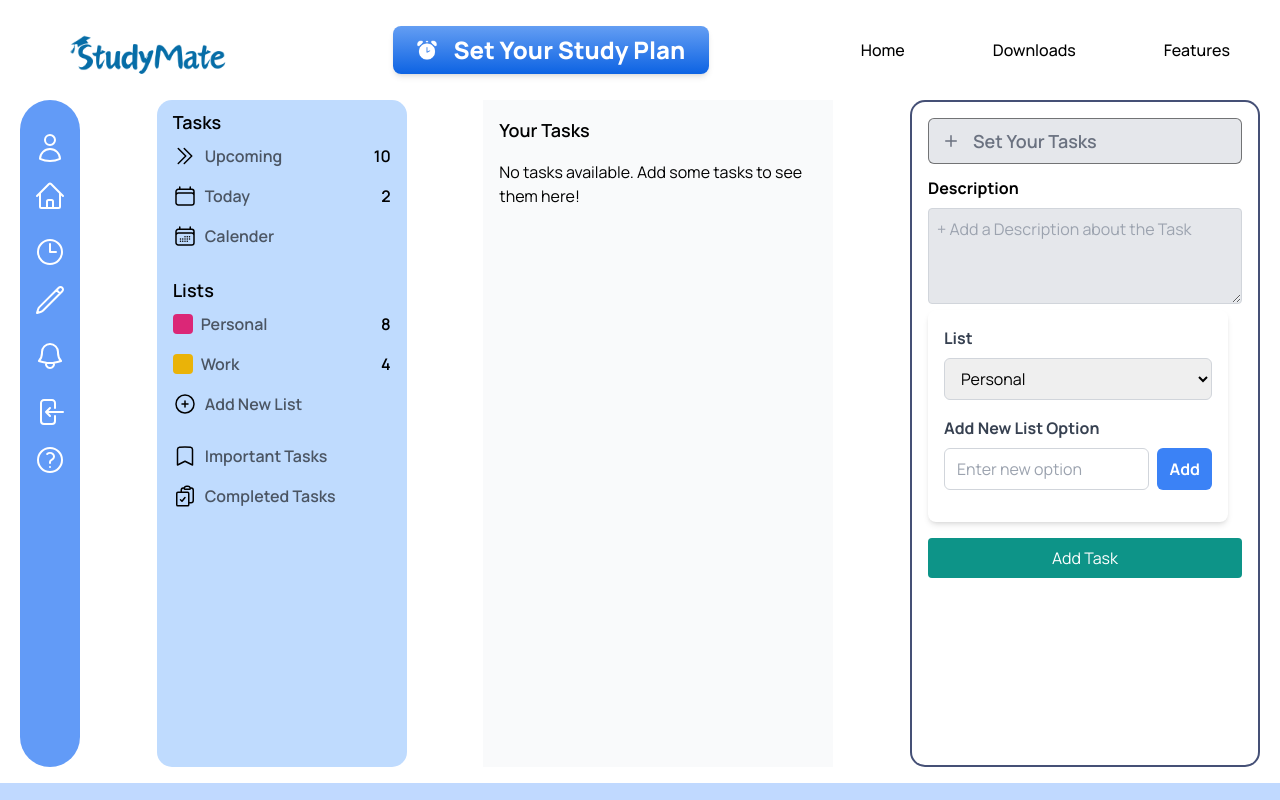
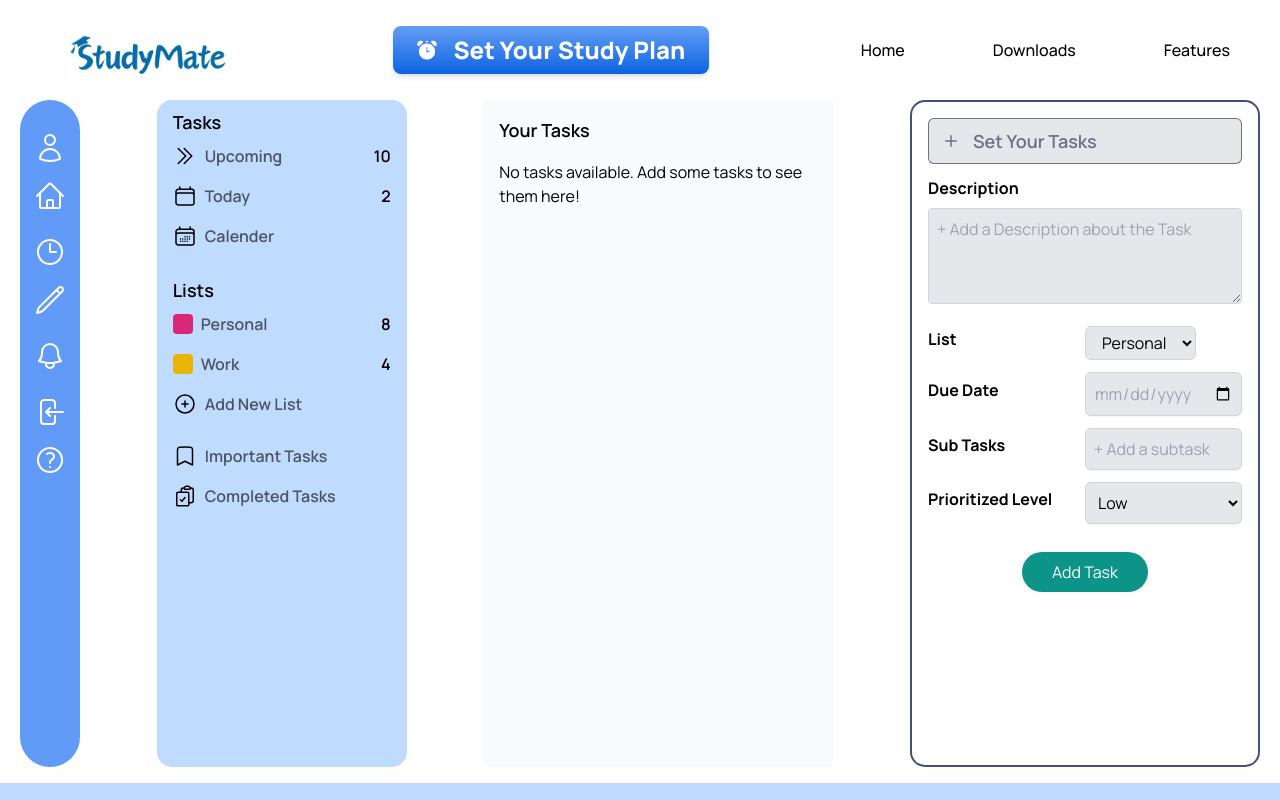
Before and after one commit to kanishkapg/StudyMate, a React (Vite) app in the folder frontend/: page /to-do-before in a window 1280 px wide. Shown: the top 800 px of the page. Built offline with nearby package versions, Linux system fonts and the light colour scheme.

Commit message:
completed the task form

```diff
--- a/frontend/src/pages/ToDoBeforeLogin.jsx
+++ b/frontend/src/pages/ToDoBeforeLogin.jsx
@@ -162,12 +162,14 @@ const ToDoListPage = () => {
           />
         </div>
 
-        <div className="grid">
-        <div className="p-4 bg-white shadow-md rounded-lg w-[300px]">
-      {/* Label and Dropdown */}
-      <div className="mb-4">
-        <label className="block text-gray-700 font-bold mb-2">List</label>
-        <select className="w-full px-3 py-2 border border-gray-300 rounded-md focus:outline-none focus:ring-2 focus:ring-blue-500">
+        <div className="w-full mt-4 ">
+          <div className="flex items-center mb-3">
+            <div className="w-1/2 items-center">
+              <p className="block font-bold mb-2">List</p>
+            </div>
+            <div className="w-1/2 flex items-center">
+              <select className="w-auto px-3 py-1 border bg-gray-200 border-gray-300 rounded-md focus:outline-none
+              focus:ring-2 focus:ring-blue-500">
                 {listOptions.map((option, index) => (
                   <option key={index} value={option}>
                     {option}
@@ -175,37 +177,62 @@ const ToDoListPage = () => {
                 ))}
               </select>
             </div>
+          </div>
 
-      {/* Input to add more options */}
-      <div className="mb-4">
-        <label className="block text-gray-700 font-bold mb-2">Add New List Option</label>
-        <div className="flex space-x-2">
+
+          <div className="flex items-center mb-3">
+            <div className="w-1/2 flex items-center">
+              <p className="block font-bold mb-2">Due Date</p>
+            </div>
+            <div className="w-1/2 flex items-center">
+              <input
+                type="date"
+                className="block w-full p-2 border bg-gray-200 border-gray-300 rounded-md shadow-sm
+                focus:outline-none focus:ring-blue-500 focus:border-blue-500 text-gray-400"
+              />
+            </div>
+          </div>
+
+          <div className="flex items-center mb-3">
+            <div className="w-1/2 flex items-center">
+              <p className="block font-bold mb-2">Sub Tasks</p>
+            </div>
+            <div className="w-1/2 flex items-center">
               <input
                 type="text"
-            className="w-full px-3 py-2 border border-gray-300 rounded-md focus:outline-none focus:ring-2 focus:ring-blue-500"
-            placeholder="Enter new option"
-            value={newOption}
-            onChange={(e) => setNewOption(e.target.value)}
+                placeholder="+ Add a subtask"
+                className="block w-full p-2 border bg-gray-200 border-gray-300 rounded-md shadow-sm
+                focus:outline-none focus:ring-blue-500 focus:border-blue-500"
               />
-          <button
-            onClick={handleAddOption}
-            className="px-3 py-2 bg-blue-500 text-white font-bold rounded-md hover:bg-blue-600"
+            </div>
+          </div>
+
+          <div className="flex items-center mb-3">
+            <div className="w-1/2">
+              <p className="block font-bold mb-2">Prioritized Level</p>
+            </div>
+            <div className="w-1/2 flex items-center">
+              <select
+                className="block w-full p-2 border bg-gray-200 border-gray-300 rounded-md shadow-sm
+                focus:outline-none focus:ring-blue-500 focus:border-blue-500"
               >
-            Add
-          </button>
-        </div>
+                <option value="low">Low</option>
+                <option value="medium">Medium</option>
+                <option value="high">High</option>
+              </select>
             </div>
           </div>
         </div>
 
         {/* Add Task Button */}
         <button
-          className="px-4 py-2 bg-teal-600 text-white rounded hover:bg-teal-700 mt-4 justify-end"
+          className=" w-[40%] mx-auto px-4 py-2 bg-teal-600 text-white rounded-full hover:bg-teal-700 mt-4 justify-end"
           onClick={addTask}
         >
           Add Task
         </button>
       </div>
+
     </div>
   );
 };
```
Lines whose indentation alone changed are shown as unchanged.
